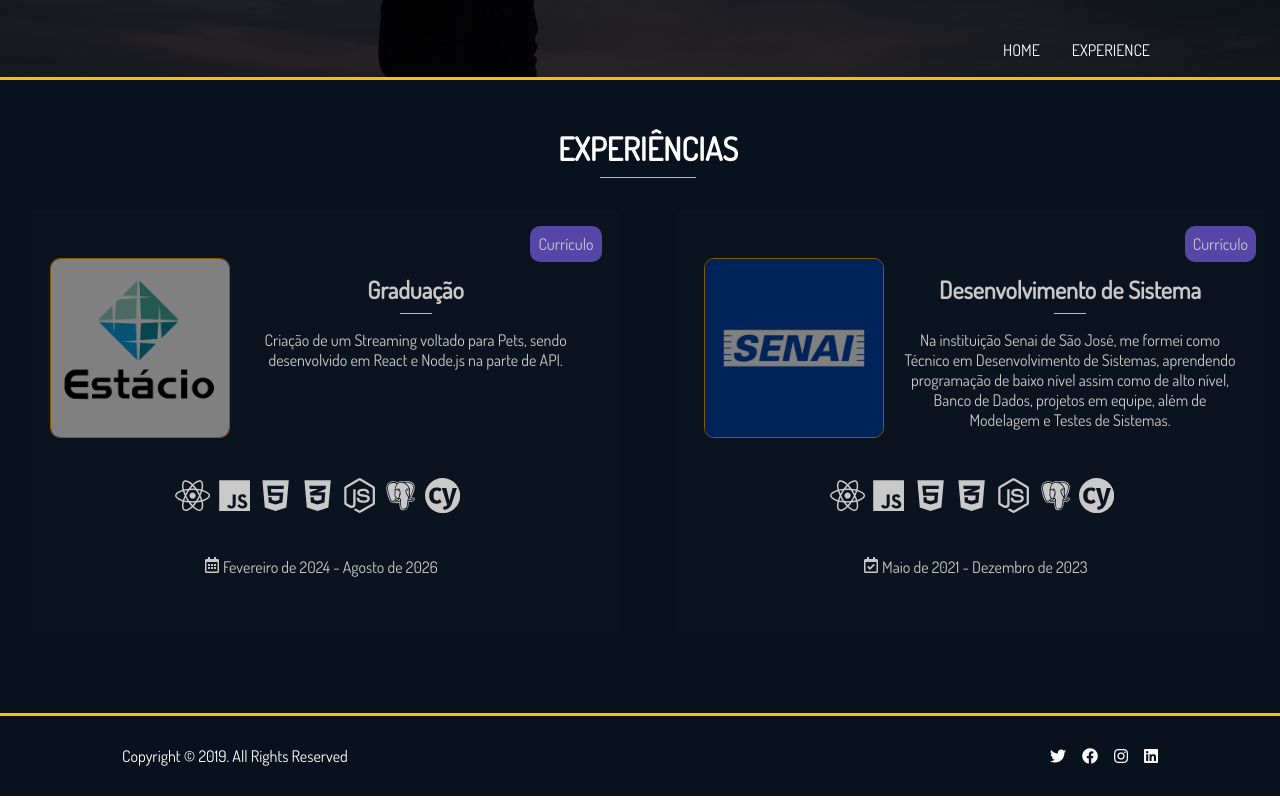
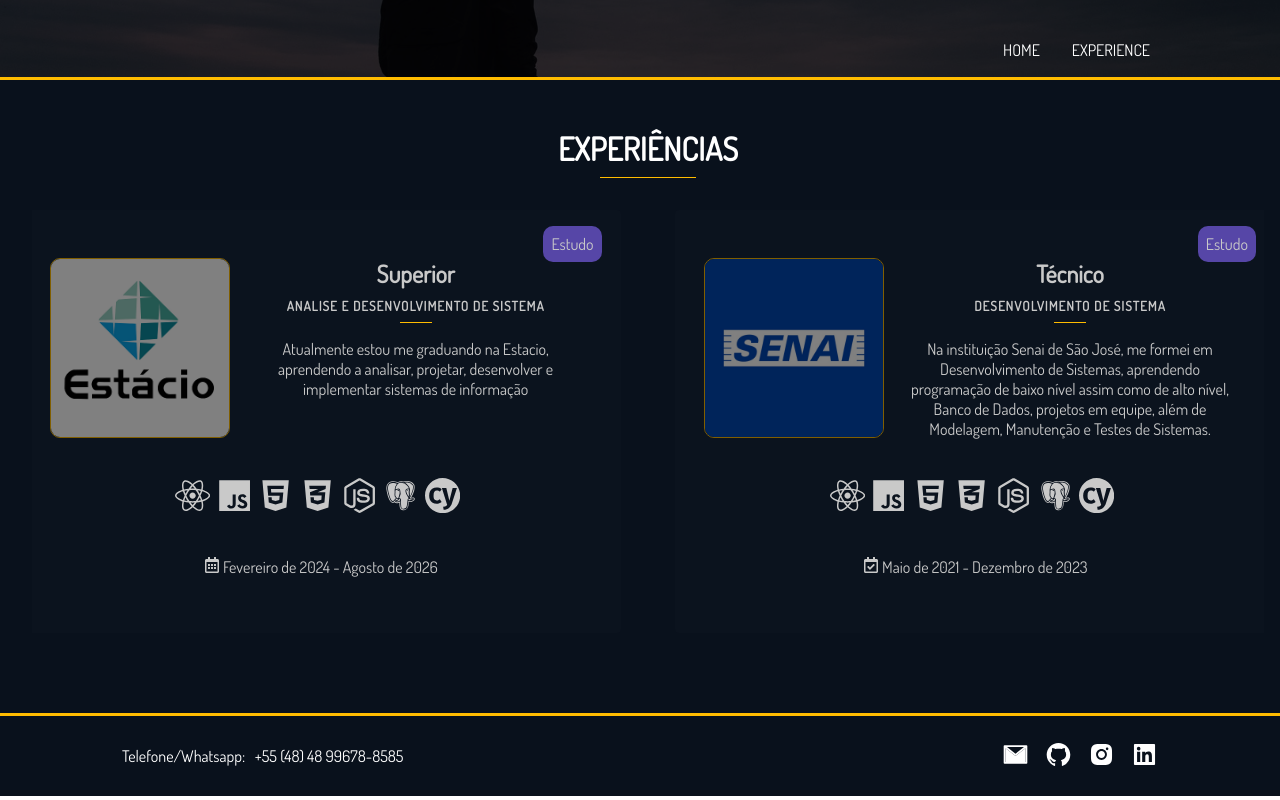
Before and after one commit to AlexsanderMarchi/Portfolio, a React (Vite) app: page /Experiences in a window 1280 px wide. Built offline with nearby package versions, Linux system fonts and the light colour scheme.

Commit message:
Updated bio and info

```diff
--- a/src/components/experience.jsx
+++ b/src/components/experience.jsx
@@ -1,11 +1,7 @@
-import { useState, useEffect, useRef } from "react";
-import { Link, Element } from "react-scroll";
 import "../styles/utilities.css";
 import "../styles/experience.css";
 import senai from "../assets/senaiLogo.jpg";
 import estacio from "../assets/estacioLogo.png";
-import Lottie from "lottie-react";
-import scrollAnimation from "../assets/scroll-white.json";
 import {
   FaReact,
   FaNodeJs,
@@ -35,10 +31,11 @@ function Experience() {
         <SiCypress />,
       ],
       descricao:
-        "Criação de um Streaming voltado para Pets, sendo desenvolvido em React e Node.js na parte de API.",
-      title: "Graduação",
+        "Atualmente estou me graduando na Estacio, aprendendo a analisar, projetar, desenvolver e implementar sistemas de informação",
+      title: "Superior",
+      subtitle: "Analise e Desenvolvimento de Sistema",
       tag: "tag tag-estudos",
-      tag_type: "Currículo",
+      tag_type: "Estudo",
     },
     {
       id: 2,
@@ -54,10 +51,11 @@ function Experience() {
         <SiCypress />,
       ],
       descricao:
-        "Na instituição Senai de São José, me formei como Técnico em Desenvolvimento de Sistemas, aprendendo programação de baixo nível assim como de alto nível, Banco de Dados, projetos em equipe, além de Modelagem e Testes de Sistemas.",
-      title: "Desenvolvimento de Sistema",
+        "Na instituição Senai de São José, me formei em Desenvolvimento de Sistemas, aprendendo programação de baixo nível assim como de alto nível, Banco de Dados, projetos em equipe, além de Modelagem, Manutenção e Testes de Sistemas.",
+      title: "Técnico",
+      subtitle: "Desenvolvimento de Sistema",
       tag: "tag tag-estudos",
-      tag_type: "Currículo",
+      tag_type: "Estudo",
     },
   ];
 
@@ -75,6 +73,7 @@ function Experience() {
                   <img src={experience.imagem} />
                   <div id="info" className="flex-items">
                     <h2>{experience.title}</h2>
+                    <h5>{experience.subtitle}</h5>
                     <div className="underline-subtitle"></div>
                     <p>{experience.descricao}</p>
                   </div>
@@ -93,38 +92,3 @@ function Experience() {
 }
 
 export default Experience;
-// <div id='content' className='flex-items'>
-//     <div className="final-content column">
-//         <p>
-//             Obrigado por visitar meu portfólio, se quiser entrar em contato é só cliclar nos icones acima.
-//             May the force be with you.
-//         </p>
-//     </div>
-//     <div id='light-saber' className="column final-content">
-//         <Lottie animationData={starWars}
-//             loop
-//             autoplay
-//             speed={5}
-//             style={{ width: '300px', height: '300px' }} />
-//     </div>
-// </div>
-
-// <Element name="section2">
-//   {/* <p className='title'>Final Words</p> */}
-// </Element>
-
-// {/* <a href="#">
-//           <Lottie animationData={scrollAnimation}
-//               loop
-//               autoplay
-//               speed={5}
-//               style={{ width: '200px', height: '100px' }} />
-//       </a> */}
-// {/* <Link to="section3" spy={true} smooth={true} duration={500} offset={-25} delay={100}>
-
-//           <Lottie animationData={scrollAnimation}
-//               loop
-//               autoplay
-//               speed={5}
-//               style={{ width: '200px', height: '100px' }} />
-//       </Link> */}
--- a/src/components/footer.jsx
+++ b/src/components/footer.jsx
@@ -1,28 +1,32 @@
-import { useState, useEffect, useRef } from "react";
-import { Link, Element } from "react-scroll";
 import "../styles/utilities.css";
 import "../styles/footer.css";
-import Lottie from "lottie-react";
-import scrollAnimation from "../assets/scroll-white.json";
-import devAnimation from "../assets/dev-animation.json";
+import {
+  AiFillInstagram,
+  AiFillGithub,
+  AiTwotoneMail,
+  AiFillLinkedin,
+} from "react-icons/ai";
 
 function Footer() {
   return (
     <footer id="main-footer">
       <div class="footer-content container flex-items">
-        <p>Copyright &copy; 2019. All Rights Reserved</p>
+        <p>Telefone/Whatsapp:&nbsp;&nbsp; +55 (48) 48 99678-8585</p>
         <div class="social flex-items">
-          <a href="">
-            <i class="fab fa-twitter"></i>
+          <a href="mailto:alexsandermarchi@gmail.com" target="_blank">
+            <AiTwotoneMail className="contact" />
           </a>
-          <a href="">
-            <i class="fab fa-facebook"></i>
+          <a href="https://github.com/AlexsanderMarchi" target="_blank">
+            <AiFillGithub className="contact" />
           </a>
-          <a href="">
-            <i class="fab fa-instagram"></i>
+          <a href="https://instagram.com/alex_marchz" target="_blank">
+            <AiFillInstagram className="contact" />
           </a>
-          <a href="">
-            <i class="fab fa-linkedin"></i>
+          <a
+            href="https://www.linkedin.com/in/alexsander-marchi-zunino-226332170/"
+            target="_blank"
+          >
+            <AiFillLinkedin className="contact" />
           </a>
         </div>
       </div>
@@ -31,34 +35,3 @@ function Footer() {
 }
 
 export default Footer;
-
-{
-  /* <Lottie
-          animationData={devAnimation}
-          loop
-          autoplay
-          speed={5}
-          className="animation"
-        /> */
-}
-{
-  /* <h1 className="title">&lt; Bem vindo(a) ao meu portfólio /&gt;</h1> */
-}
-{
-  /* <a href="#">
-                <Lottie animationData={scrollAnimation}
-                    loop
-                    autoplay
-                    speed={5}
-                    style={{ width: '200px', height: '100px' }} />
-            </a> */
-}
-{
-  /* <Link to="section1" spy={true} smooth={true} duration={500} offset={-80} delay={100}>
-                <Lottie animationData={scrollAnimation}
-                    loop
-                    autoplay
-                    speed={5}
-                    style={{ width: '200px', height: '100px' }} />
-            </Link> */
-}
--- a/src/components/projetos.jsx
+++ b/src/components/projetos.jsx
@@ -1,10 +1,5 @@
-import { useState, useEffect, useRef } from "react";
-import { Link, Element } from "react-scroll";
 import "../styles/utilities.css";
 import "../styles/projetos.css";
-import Lottie from "lottie-react";
-import scrollAnimation from "../assets/scroll-white.json";
-import leftRight from "../assets/leftRight.json";
 import petflix from "../assets/petflix.png";
 import nativeMovies from "../assets/NativeMovies.png";
 import pigGame from "../assets/PigGame.png";
@@ -18,7 +13,7 @@ function Projetos() {
       id: 1,
       imagem: senaiSA,
       descricao:
-        "Sistema de Ensalamento, com CRUD(modelo MVC e Facade) e quadro de horários. Foi utilizado React, Node.js e SQL. Foi desenvolvido com colegas e apresentado em sala de aula",
+        "Sistema de Ensalamento, com CRUD(modelo MVC e Facade) e quadro de horários. Foi utilizado React, Node.js e SQL. Foi desenvolvido com colegas e apresentado em sala de aula.",
       title: "Senai SA",
       github: "https://github.com/PedroHGaspar/Senai-S-A",
       website: "https://senai-sa.vercel.app/",
@@ -27,7 +22,7 @@ function Projetos() {
       id: 2,
       imagem: petflix,
       descricao:
-        "Criação de um Streaming voltado para Pets, sendo desenvolvido, em dupla, usando Firebase para armazenamento de videos, React e Node.js na parte de API.",
+        "Criação de um Streaming voltado para Pets, sendo desenvolvido em dupla, usando Firebase para armazenamento de videos, React e Node.js na parte de API.",
       title: "Petflix",
       github: "https://github.com/AlexsanderMarchi/petFlix",
       website: "https://pet-flix-henna.vercel.app/",
@@ -36,7 +31,7 @@ function Projetos() {
       id: 2,
       imagem: postman,
       descricao:
-        "Criação de APIs em sala de aula, utilizando Node.js e ElephantSQL para manipulação de dados e Postman para endpoints.",
+        "Desenvolvimento de APIs em sala de aula, utilizando Node.js e ElephantSQL para manipulação de dados e Postman para endpoints.",
       title: "APIs",
       github: "https://github.com/AlexsanderMarchi/BackEnd-Node.js",
     },
@@ -44,15 +39,15 @@ function Projetos() {
       id: 4,
       imagem: nativeMovies,
       descricao:
-        "Criação de aplicativos em React Native, com desenvolvimento de perfil e rede social utilizando Firebase para troca de mensagem em tempo real",
-      title: "Expo",
+        "Criação de aplicativos em React Native, com desenvolvimento de perfil e rede social utilizando Firebase para troca de mensagem em tempo real.",
+      title: "Expo e Rede Social",
       github: "https://github.com/AlexsanderMarchi/React-Native",
     },
     {
       id: 5,
       imagem: pigGame,
       descricao:
-        "Utilização de canvas no JS para desenvolvimento de uma cópia do bomberman, contendo IA para os inimigos. Foi desenvolvimento e apresentado em grupo, contendo 4 fases e um Boss final. Clique Abaixo para testar o jogo",
+        "Utilização de canvas no JS para desenvolvimento de uma cópia do bomberman, contendo IA para os inimigos. Foi desenvolvido e apresentado em grupo, contendo 4 fases e um Boss final. Clique Abaixo para testar o jogo",
       title: "Bomber Pig",
       github: "https://github.com/AlexRuan00/pig-bomb",
       website: "https://resilient-cheesecake-4e0caa.netlify.app/",
@@ -61,7 +56,7 @@ function Projetos() {
       id: 6,
       imagem: snakeGame,
       descricao:
-        "Utilização de JavaScript para desenvolvimento do famoso jogo da cobrinha. Clique Abaixo para testar o jogo",
+        "Desenvolvimento em JavaScript do famoso jogo da cobrinha. Clique Abaixo para testar o jogo",
       title: "Snake Game",
       github: "https://github.com/AlexsanderMarchi/JogoDaCobrinha",
       website:
@@ -79,8 +74,6 @@ function Projetos() {
             <li key={projeto.id}>
               <div className="projeto">
                 <img src={projeto.imagem} />
-                {/* <div className="projeto-img">
-                </div> */}
                 <div className="projeto-text">
                   <h2>{projeto.title}</h2>
                   <p>{projeto.descricao}</p>
@@ -108,53 +101,8 @@ function Projetos() {
           ))}
         </ul>
       </div>
-      {/* <a href="#">
-                <Lottie animationData={scrollAnimation}
-                loop
-                    autoplay
-                    speed={5}
-                    style={{ width: '200px', height: '100px' }} />
-                  </a> */}
-      {/* <Link to="section3" spy={true} smooth={true} duration={500} offset={-25} delay={100}>
-
-<Lottie animationData={scrollAnimation}
-                    loop
-                    autoplay
-                    speed={5}
-                    style={{ width: '200px', height: '100px' }} />
-            </Link> */}
     </div>
   );
 }
 
 export default Projetos;
-
-// < div className = "scroll-buttons" >
-//             <Lottie animationData={leftRight}
-//                 loop
-//                 autoplay
-//                 speed={5}
-//                 onClick={scrollLeft}
-//                 style={{ width: '150px', height: '200px' }} />
-//             <Lottie animationData={leftRight}
-//                 loop
-//                 autoplay
-//                 speed={5}
-//                 onClick={scrollRight}
-//                 style={{ width: '150px', height: '200px', transform: 'scaleX(-1)' }} />
-//         </div >
-
-// <Element name="section3">
-//   {/* <h2 className='title'>Projetos</h2> */}
-// </Element>
-
-// Funções para rolar a lista de projetos para a esquerda e direita
-// const scrollLeft = () => {
-//     const projetosContainer = document.querySelector('.projetos-content');
-//     projetosContainer.scrollLeft -= 200; // Você pode ajustar o valor de acordo com a quantidade que deseja rolar
-// };
-
-// const scrollRight = () => {
-//     const projetosContainer = document.querySelector('.projetos-content');
-//     projetosContainer.scrollLeft += 200; // Você pode ajustar o valor de acordo com a quantidade que deseja rolar
-// };
--- a/src/styles/experience.css
+++ b/src/styles/experience.css
@@ -56,9 +56,13 @@
   align-items: flex-start;
 }
 .experience-container #info {
-  padding: 1rem;
+  padding: 0 1rem;
   align-items: center;
   text-align: center;
+}
+.experience-container #info h5 {
+  padding-top: 0.5rem;
+  letter-spacing: 1px;
 }
 .experience-container #info h2 {
   color: #fff;
--- a/src/styles/footer.css
+++ b/src/styles/footer.css
@@ -16,3 +16,11 @@
 .social {
   gap: 1rem;
 }
+
+.contact {
+  width: 27px;
+  height: 27px;
+}
+.contact:hover {
+  color: var(--main-color);
+}
--- a/src/styles/header.css
+++ b/src/styles/header.css
@@ -1,5 +1,5 @@
 #header-container {
-  background: url("../assets/showcase.jpg") no-repeat center center/cover;
+  background: url("../assets/showcase1.jpg") no-repeat center center/cover;
   position: relative;
   height: 95vh;
   width: 100%;
@@ -17,7 +17,7 @@
   left: 0;
   width: 100%;
   height: 100%;
-  background: rgba(0, 0, 0, 0.8);
+  background: rgba(0, 0, 0, 0.85);
 }
 
 #header-container #navbar {
--- a/src/styles/projetos.css
+++ b/src/styles/projetos.css
@@ -71,8 +71,10 @@
   filter: brightness(20%);
 }
 
-#projetos .projeto .projeto-text h2 {
-  align-self: center;
+#projetos .projeto .projeto-text h2,
+#projetos .projeto .projeto-text p,
+#projetos .projeto .projeto-text a {
+  text-shadow: 1px 1px 2px rgba(0, 0, 0, 0.5);
 }
 
 #projetos a {
```
Also changed, not shown: src/components/about.jsx (+0 -27 lines), src/components/header.jsx (+0 -72 lines), 1 other file (tests, documents, lock files or other folders).
